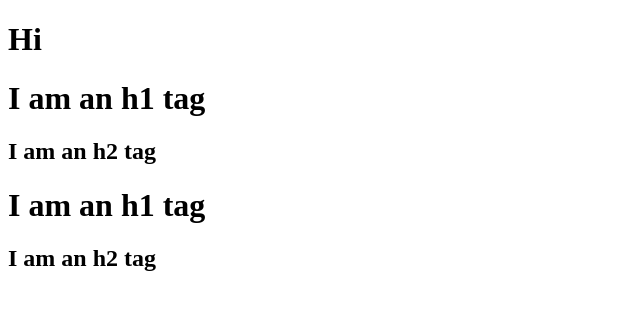
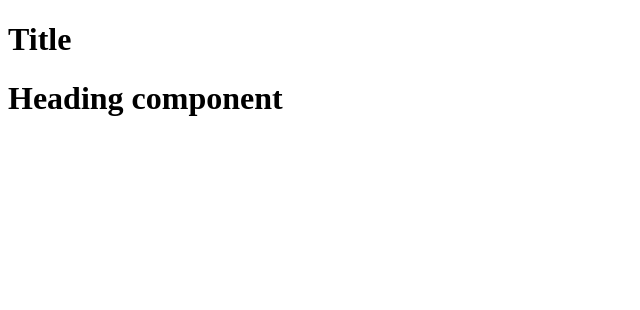
Before and after one commit to Abinash458/namaste-react, a React (Vite) app: page / in a window 1280 px wide. Shown: the top 310 px of the page, without its empty margins (0-640 px from the left). Built offline with nearby package versions, Linux system fonts and the light colour scheme.

Commit message:
episode 03

```diff
--- a/App.js
+++ b/App.js
@@ -1,17 +1,19 @@
 import React from "react";
 import ReactDOM from 'react-dom/client';
 
-const parent = React.createElement('div', {'id': 'parent'}, [
-    React.createElement('div', {'id': 'child'}, [
-        React.createElement('h1', {}, "I am an h1 tag"),
-        React.createElement('h2', {}, "I am an h2 tag")
-    ]),
-    React.createElement('div', {'id': 'child2'}, [
-        React.createElement('h1', {}, "I am an h1 tag"),
-        React.createElement('h2', {}, "I am an h2 tag")
-    ])
-])
+const Title = () => (
+    <h1 className="head" tabIndex="5">
+        Title
+    </h1>
+)
 
+const HeadingComponent = () => (
+    <div id="container">
+        <Title />
+        <h1 className="heading">Heading component</h1>
+    </div>
+)
 
 const root = ReactDOM.createRoot(document.getElementById("root"));
-root.render(parent);
+
+root.render(<HeadingComponent />);
--- a/index.html
+++ b/index.html
@@ -7,8 +7,9 @@
     <link rel="stylesheet" href="./index.css" />
 </head>
 <body>
-    <h1>Hi</h1>
-    <div id="root"></div>
+    <div id="root">
+        <h1>Not Rendered</h1>
+    </div>
     <script type="module" src="./App.js"></script>
 </body>
 </html>
--- a/package.json
+++ b/package.json
@@ -3,6 +3,8 @@
   "version": "1.0.0",
   "description": "This is namaste react",
   "scripts": {
+    "start": "parcel index.html",
+    "build": "parcel build index.html",
     "test": "jest"
   },
   "repository": {
```
